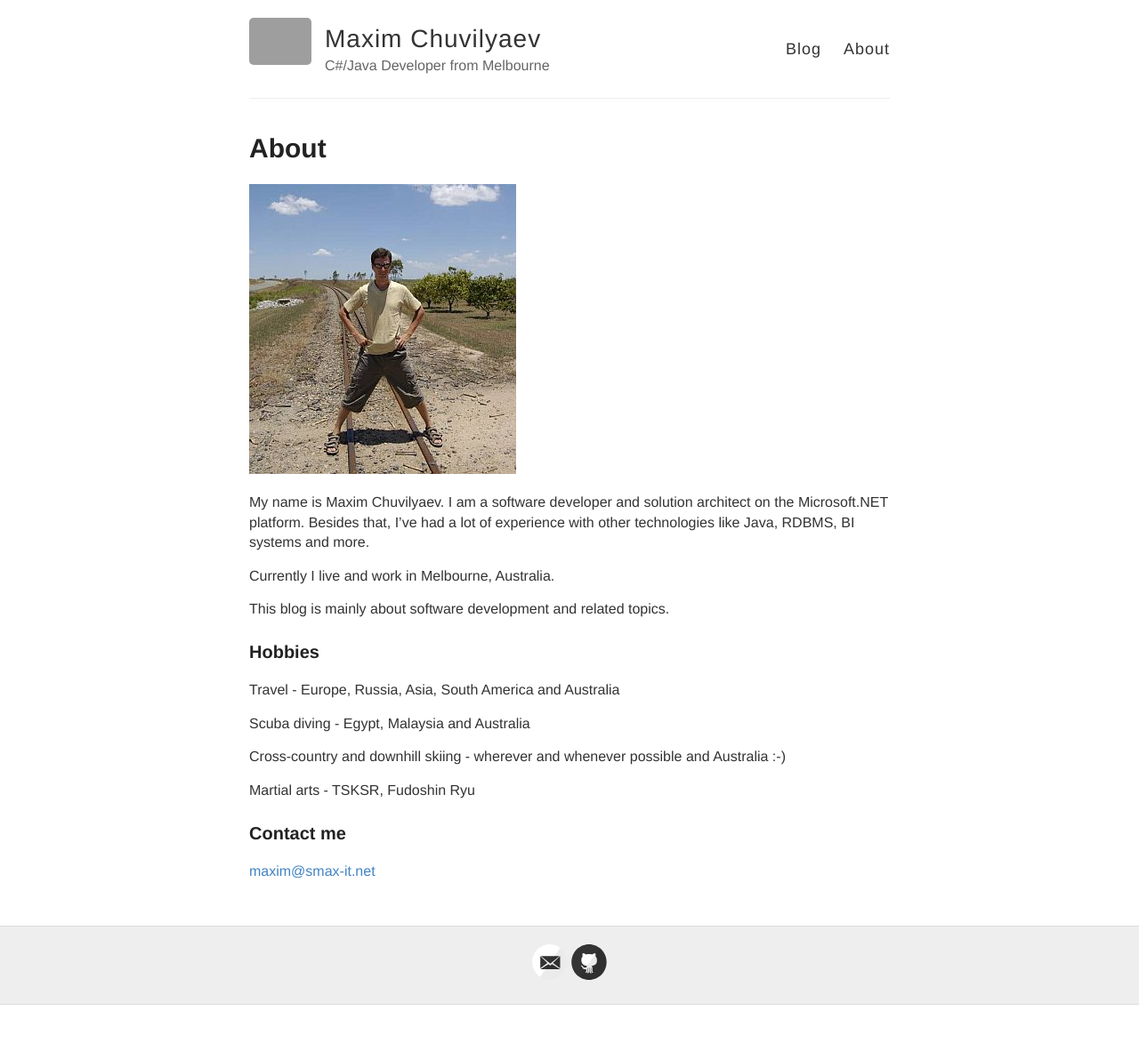
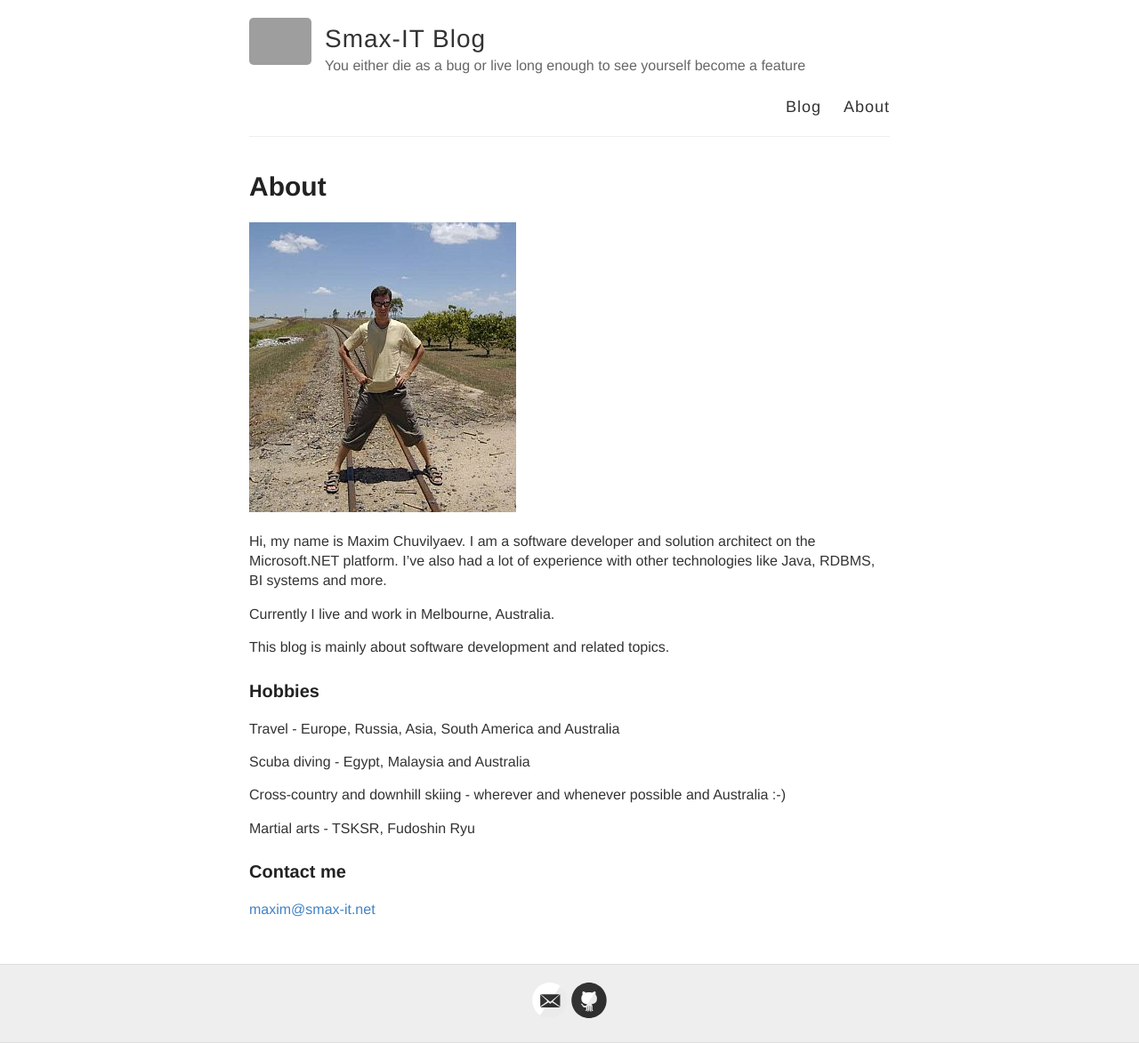
Before and after one commit to smax48/smax48.github.io, a Jekyll site: the page built from about.md, in a window 1280 px wide. Shown: the whole page at 89% size. Built offline with Jekyll 4.4.1, drawn with Linux system fonts in a browser that asks for light colours; Markdown is read by kramdown in place of the engine named in the settings; before the commit the page ends 1130 px from its top, so only the background shows below that; grey boxes are pictures that could not be loaded.

Commit message:
changed profile description

```diff
--- a/_config.yml
+++ b/_config.yml
@@ -3,10 +3,10 @@
 #
 
 # Name of your site (displayed in the header)
-name: Maxim Chuvilyaev
+name: Smax-IT Blog
 
 # Short bio or description (displayed in the header)
-description: C#/Java Developer from Melbourne
+description: You either die as a bug or live long enough to see yourself become a feature
 
 # URL of your avatar or profile pic (you could use your GitHub profile pic)
 avatar: https://raw.githubusercontent.com/barryclark/jekyll-now/master/images/jekyll-logo.png
@@ -41,7 +41,7 @@ google_analytics: UA-62918255-1
 
 # Your website URL (e.g. http://barryclark.github.io or http://www.barryclark.co)
 # Used for Sitemap.xml and your RSS feed
-url:
+url: http://smax-it.net
 
 # If you're hosting your site at a Project repository on GitHub pages
 # (http://yourusername.github.io/repository-name)
--- a/about.md
+++ b/about.md
@@ -5,8 +5,8 @@ permalink: /about/
 ---
 ![smax48]({{ site.baseurl }}/images/max_au_2009.jpg)
 
-My name is Maxim Chuvilyaev. I am a software developer and solution architect on the Microsoft.NET platform.
-Besides that, I've had a lot of experience with other technologies like Java, RDBMS, BI systems and more.
+Hi, my name is Maxim Chuvilyaev. I am a software developer and solution architect on the Microsoft.NET platform.
+I've also had a lot of experience with other technologies like Java, RDBMS, BI systems and more.
 
 Currently I live and work in Melbourne, Australia.
 
```
